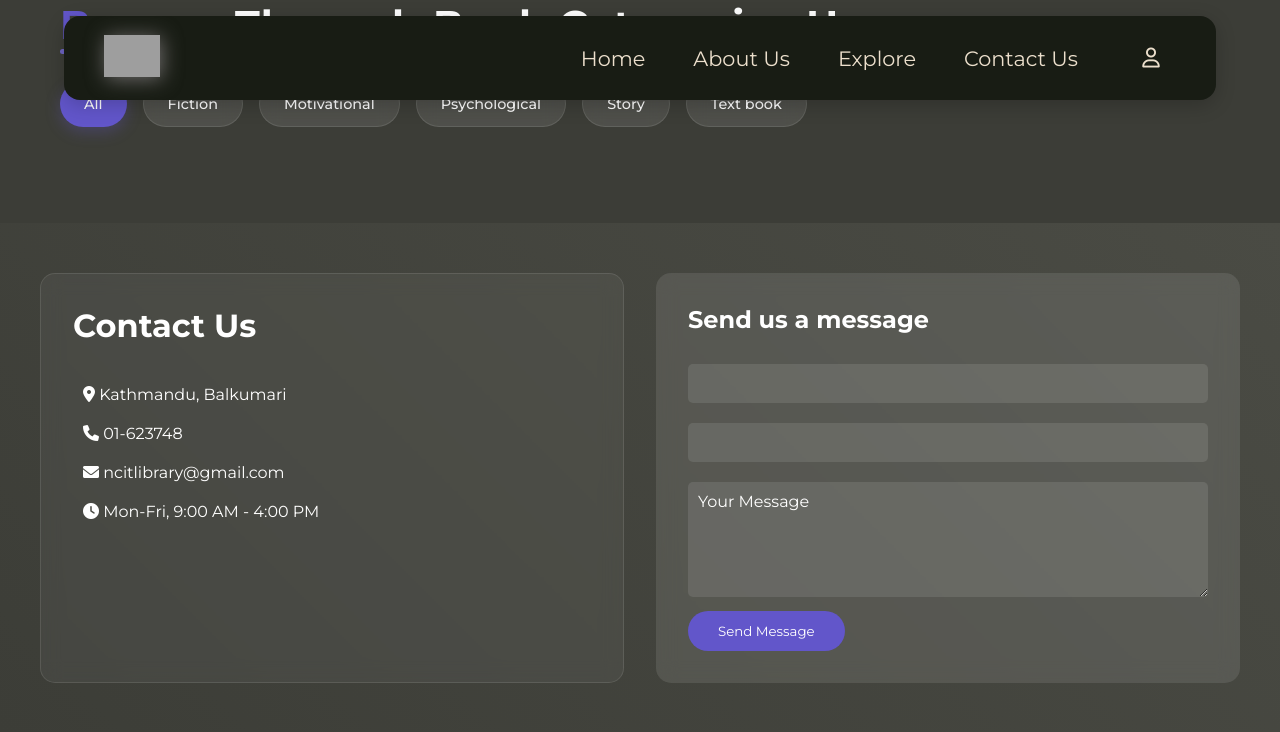
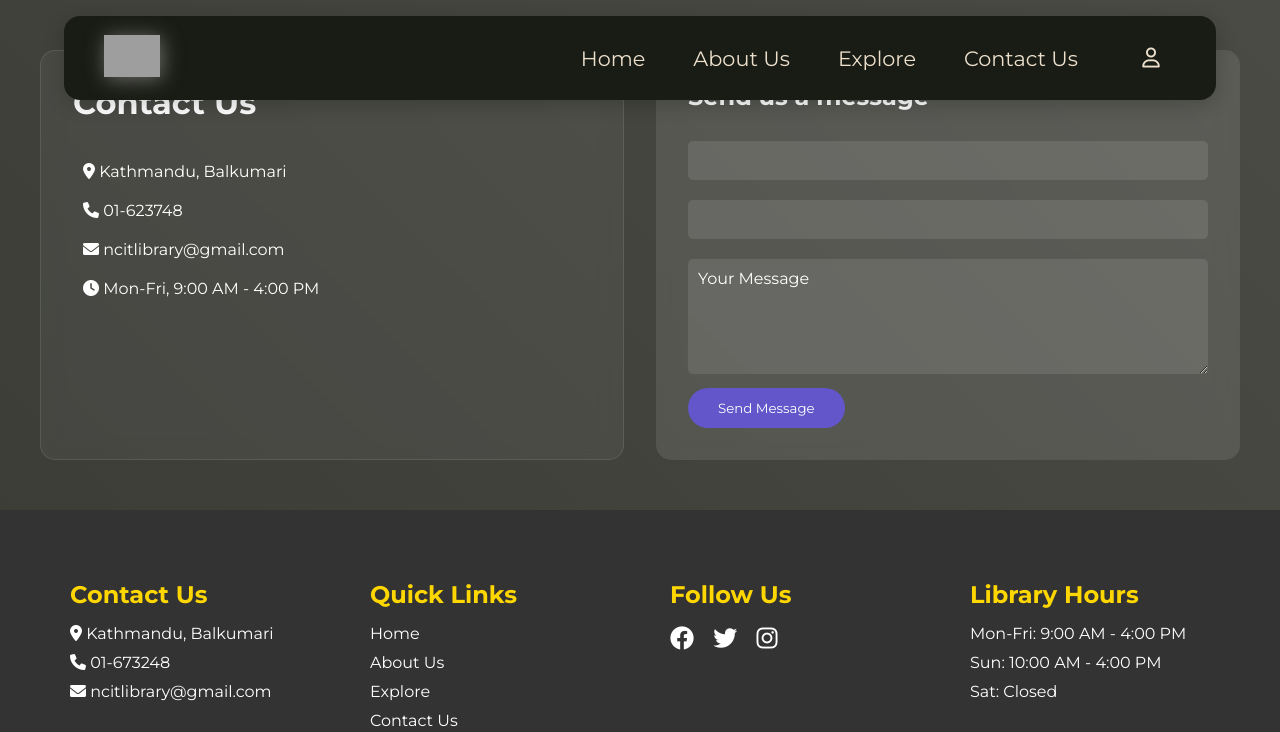
Before and after one commit to akeraaaa/my-work, a PHP site: page /4th/explore.php in a window 1280 px wide. Shown: the top 732 px of the page. Run offline with PHP 8.4, Linux system fonts and the light colour scheme; the visitor is signed in with stand-in values (Sample User, id 1); data that the repository does not hold is empty; some libraries are stand-ins or nearby versions; grey boxes are pictures that could not be loaded.

Commit message:
Update explore.php

```diff
--- a/librarysystem/explore.php
+++ b/librarysystem/explore.php
@@ -88,51 +88,7 @@
       </div>
       <!-- End of serach section -->
 
-      <!-- category button section -->
-      <div class="category">
-        <h1 id="items">
-          <span id="head">Browse </span>Through Book Categories Here
-        </h1>
-        <div class="category-button">
-          <button class="active" data-name="all">All</button>
-          <button data-name="Fiction">Fiction</button>
-          <button data-name="Motivational">Motivational</button>
-          <button data-name="Psychological">Psychological</button>
-          <button data-name="Story">Story</button>
-          <button data-name="Text Book">Text book</button>
-        </div>
-      </div>
-      <!-- End of category section -->
 
-      <!-- Books section -->
-      <div class="books">
-        <!-- Fetching data from database -->
-        <?php
-        while($book = mysqli_fetch_array($res)){
-        ?>
-
-        <div data-name="<?php echo $book['category'];?>" class="book">
-          <div class="book-img">
-            <img src="<?php echo './books_image/'.$book['image'];?>" alt="" />
-          </div>
-          <div class="book-content">
-            <h2><?php echo $book['name'];?></h2>
-            <p id="author">
-              <b>Author : </b
-              ><?php echo $book['author'];?>
-            </p>
-            <p>
-              <b>Description:</b>
-              <?php echo $book['description'];?>
-            </p>
-            <a href="book.php?id=<?php echo $book['id'] ?>">View item details &#x2192;</a>
-          </div>
-        </div>
-        <?php
-        }
-        ?>
-      </div>
-      <!-- End of book section -->
 
       <!-- Contact Us section -->
       <div id="contact">
```
